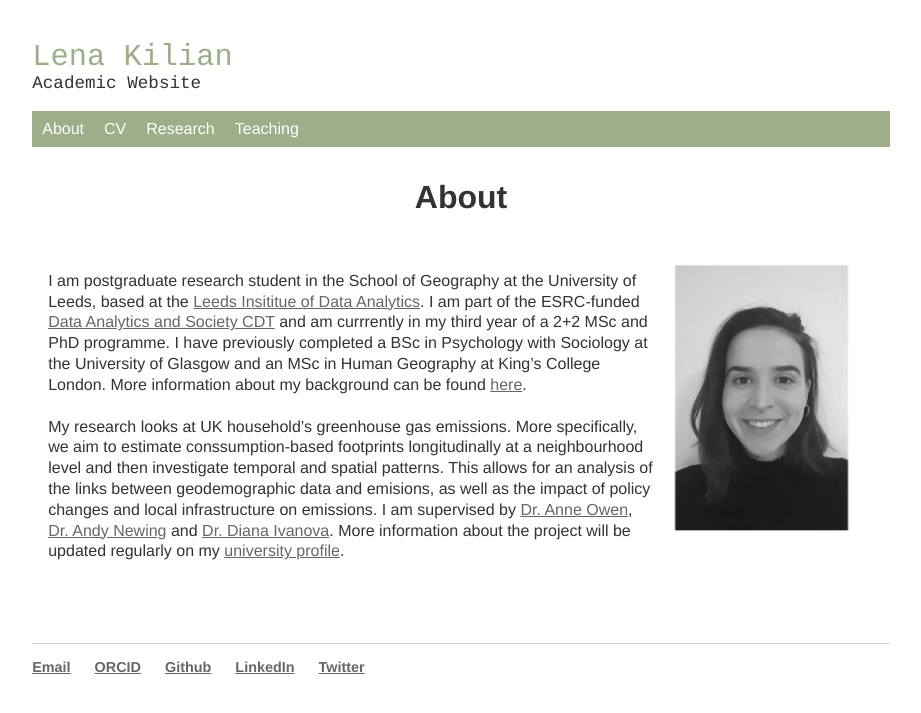
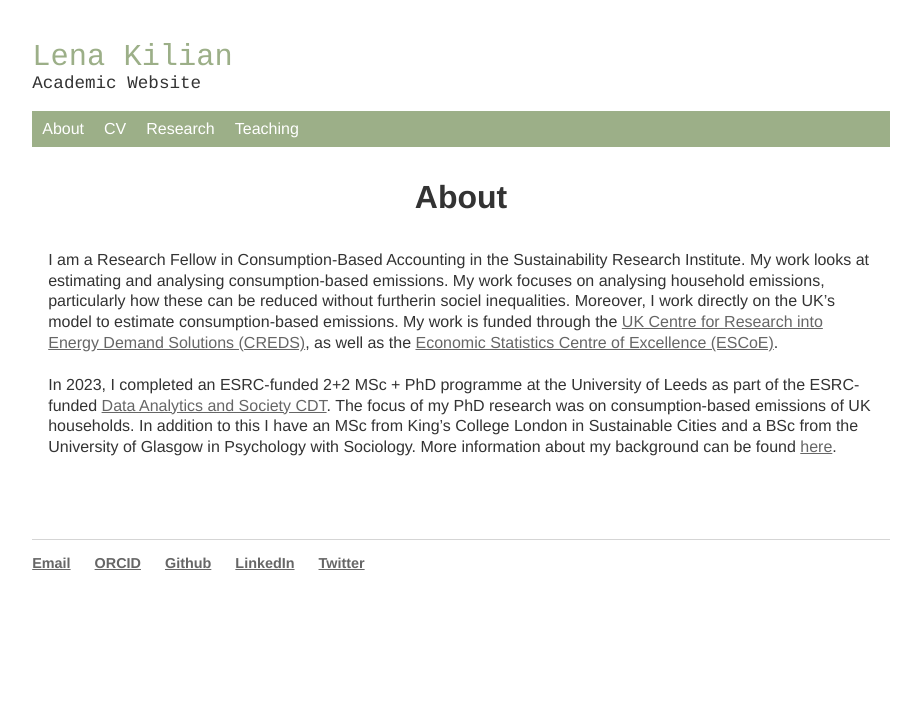
Before and after one commit to lena-kilian/lena-kilian.github.io, a Jekyll site: the page built from index.md, in a window 1280 px wide. Shown: the top 713 px of the page, without its empty margins (179-1100 px from the left). Built offline with Jekyll 4.4.1, drawn with Linux system fonts in a browser that asks for light colours; our own code applies the rules of GitHub Pages for plain Markdown files.

Commit message:
Update index.md

```diff
--- a/index.md
+++ b/index.md
@@ -1,10 +1,8 @@
 # About
 
-<img style="padding: 5px;" src="Photo_BW.png" align="right" width="210"/>
+I am a Research Fellow in Consumption-Based Accounting in the Sustainability Research Institute. My work looks at estimating and analysing consumption-based emissions. My work focuses on analysing household emissions, particularly how these can be reduced without furtherin sociel inequalities. Moreover, I work directly on the UK’s model to estimate consumption-based emissions. My work is funded through the [UK Centre for Research into Energy Demand Solutions (CREDS)](https://www.creds.ac.uk/), as well as the [Economic Statistics Centre of Excellence (ESCoE)](https://www.escoe.ac.uk/).
 
-I am postgraduate research student in the School of Geography at the University of Leeds, based at the [Leeds Insititue of Data Analytics](https://lida.leeds.ac.uk/). I am part of the ESRC-funded [Data Analytics and Society CDT](https://datacdt.org/) and am currrently in my third year of a 2+2 MSc and PhD programme. I have previously completed a BSc in Psychology with Sociology at the University of Glasgow and an MSc in Human Geography at King's College London. More information about my background can be found [here](https://lena-kilian.github.io/cv/).
-
-My research looks at UK household's greenhouse gas emissions. More specifically, we aim to estimate conssumption-based footprints longitudinally at a neighbourhood level and then investigate temporal and spatial patterns. This allows for an analysis of the links between geodemographic data and emisions, as well as the impact of policy changes and local infrastructure on emissions. I am supervised by [Dr. Anne Owen](https://environment.leeds.ac.uk/see/staff/1462/dr-anne-owen), [Dr. Andy Newing](https://environment.leeds.ac.uk/geography/staff/1081/dr-andy-newing) and [Dr. Diana Ivanova](https://environment.leeds.ac.uk/see/staff/2625/dr-diana-ivanova). More information about the project will be updated regularly on my [university profile](https://environment.leeds.ac.uk/geography/pgr/2546/lena-kilian).
+In 2023, I completed an ESRC-funded 2+2 MSc + PhD programme at the University of Leeds as part of the ESRC-funded [Data Analytics and Society CDT](https://datacdt.org/). The focus of my PhD research was on consumption-based emissions of UK households. In addition to this I have an MSc from King’s College London in Sustainable Cities and a BSc from the University of Glasgow in Psychology with Sociology. More information about my background can be found [here](https://lena-kilian.github.io/cv/).
 <br/>
 <br/>
 <br/>
```
